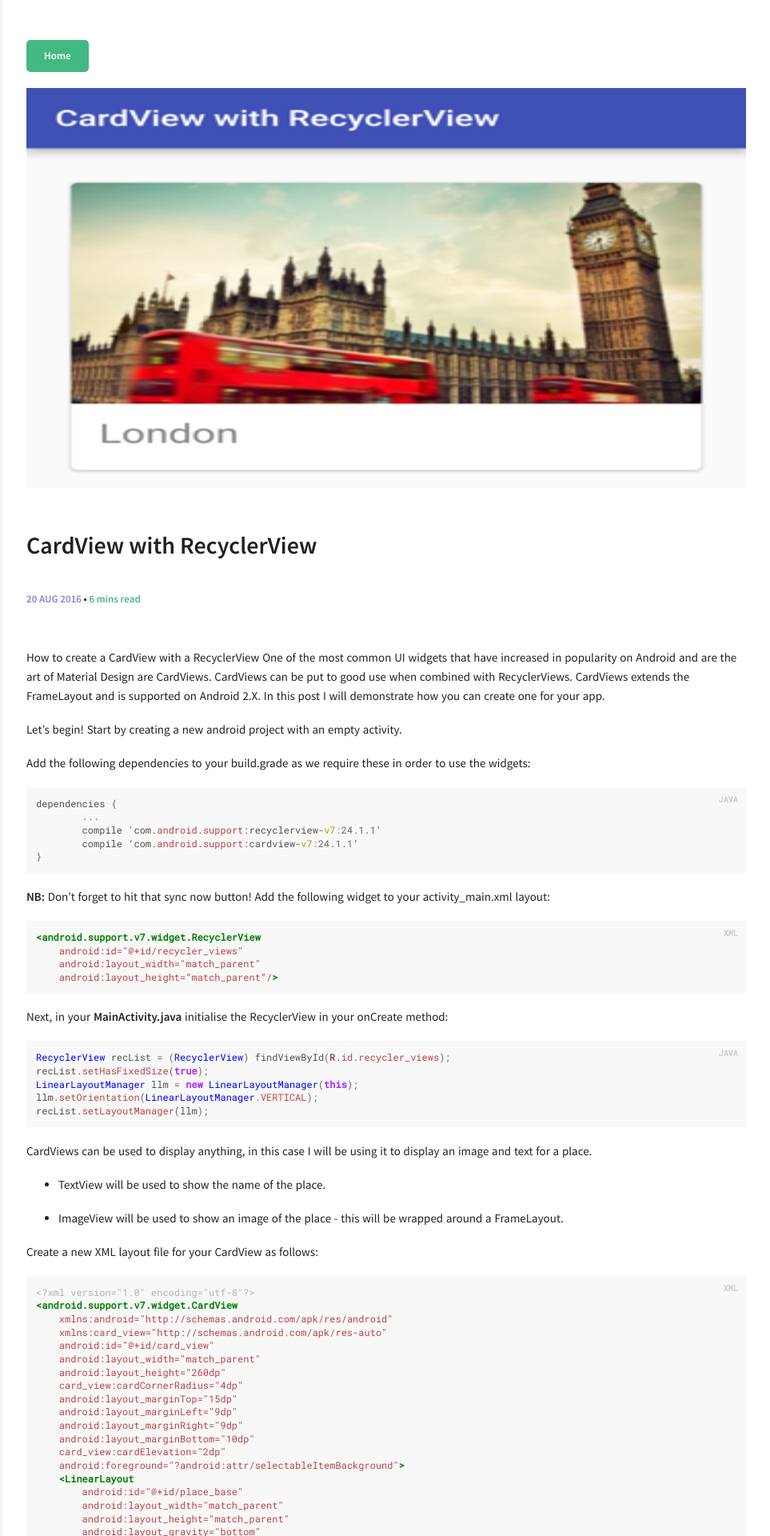
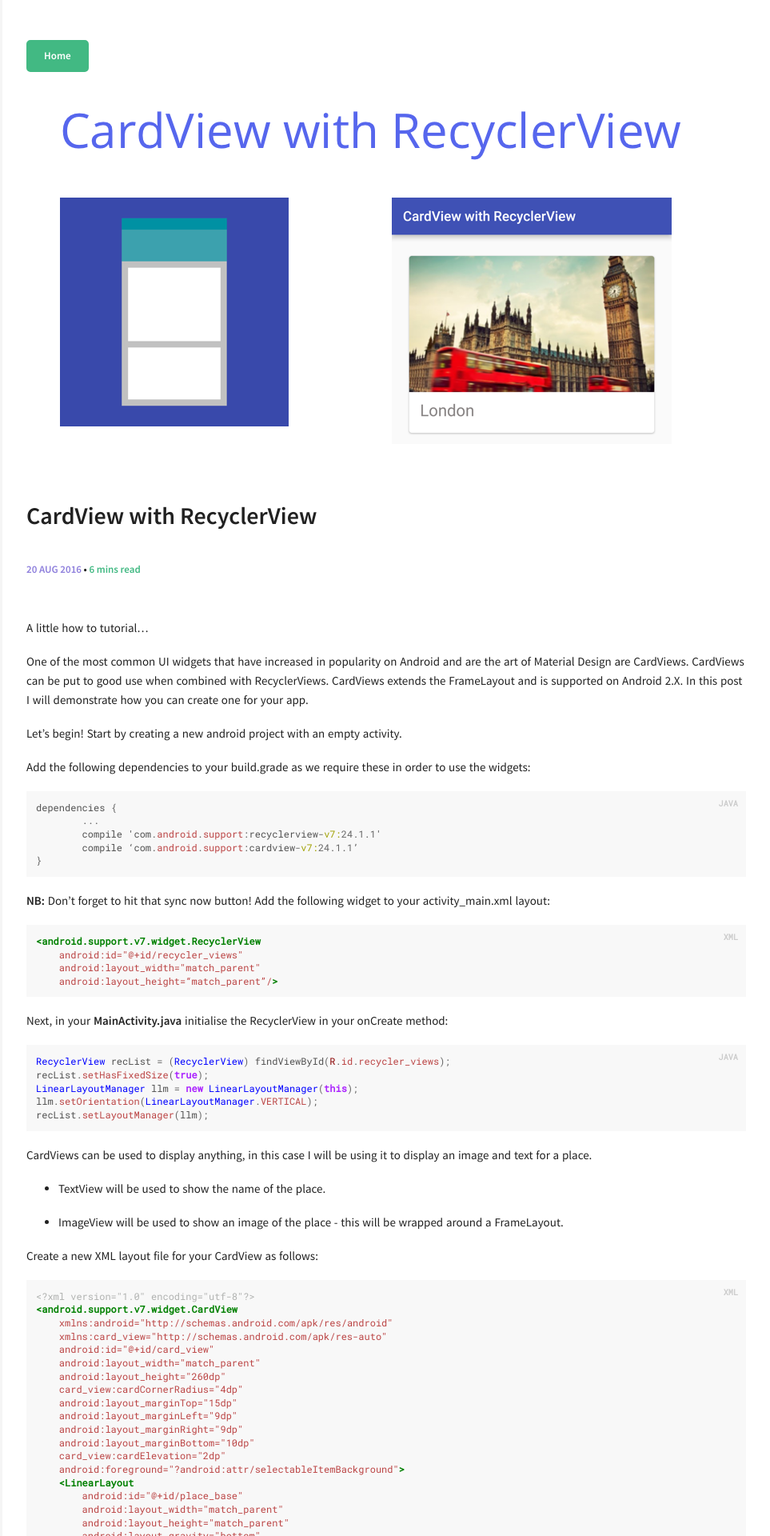
Before and after one commit to fizzyisdizzy/fizzyisdizzy.github.io, a Jekyll site: the page built from _posts/2016-08-21-cardview-with-recyclerview.md, in a window 1280 px wide. Shown: the top 1920 px of the page at 80% size, without its empty margins (317-1280 px from the left). Built offline with Jekyll 4.4.1, drawn with Linux system fonts in a browser that asks for light colours; emoji names are drawn with the system emoji font.

Commit message:
updated posts and images

```diff
--- a/_posts/2016-08-21-cardview-with-recyclerview.md
+++ b/_posts/2016-08-21-cardview-with-recyclerview.md
@@ -5,9 +5,10 @@ date:   2016-08-20 17:15:19
 categories: [tutorial]
 comments: true
 image:
-  feature: cardview-snippet.png
+  feature: card-view.png
 ---
-How to create a CardView with a RecyclerView
+A little how to tutorial...
+
 <!--more-->
 One of the most common UI widgets that have increased in popularity on Android and are the art of Material Design are CardViews. CardViews can be put to good use when combined with RecyclerViews. CardViews extends the FrameLayout and is supported on Android 2.X. In this post I will demonstrate how you can create one for your app.
 
--- a/_sass/pages/_post.scss
+++ b/_sass/pages/_post.scss
@@ -150,7 +150,7 @@ a.read-more {
 .post-image-feature {
   margin-bottom: 40px;
   .feature-image {
-    width: 100%;
+    max-width: 100%;
     max-height: 500px;
   }
 }
```
Also changed, not shown: _posts/2017-02-22-Google-IO-2017.md (+0 -1 lines), img/card-view.png (added).
